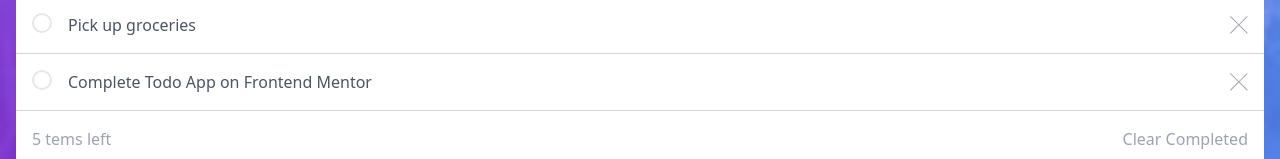
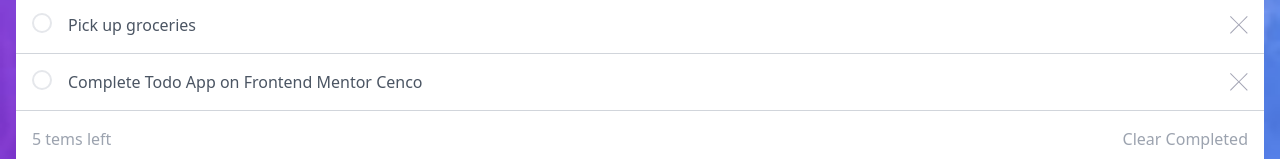
Before and after one commit to leotapiart/todo-react-vite-frontendmentor, a React (Vite) app: page / in a window 1280 px wide. Shown: the part 342-501 px from the top of the page. Built offline with nearby package versions, Linux system fonts and the light colour scheme.

Commit message:
Cambios en el trabajo

```diff
--- a/src/App.jsx
+++ b/src/App.jsx
@@ -10,7 +10,7 @@ const initialStateTodos = [
   { id: 2, title: "10 minutes meditation", completed: false },
   { id: 3, title: "Read for 1 hour", completed: false },
   { id: 4, title: "Pick up groceries", completed: false },
-  { id: 5, title: "Complete Todo App on Frontend Mentor", completed: false },
+  { id: 5, title: "Complete Todo App on Frontend Mentor Cenco", completed: false },
 ];
 
 function App() {
```
